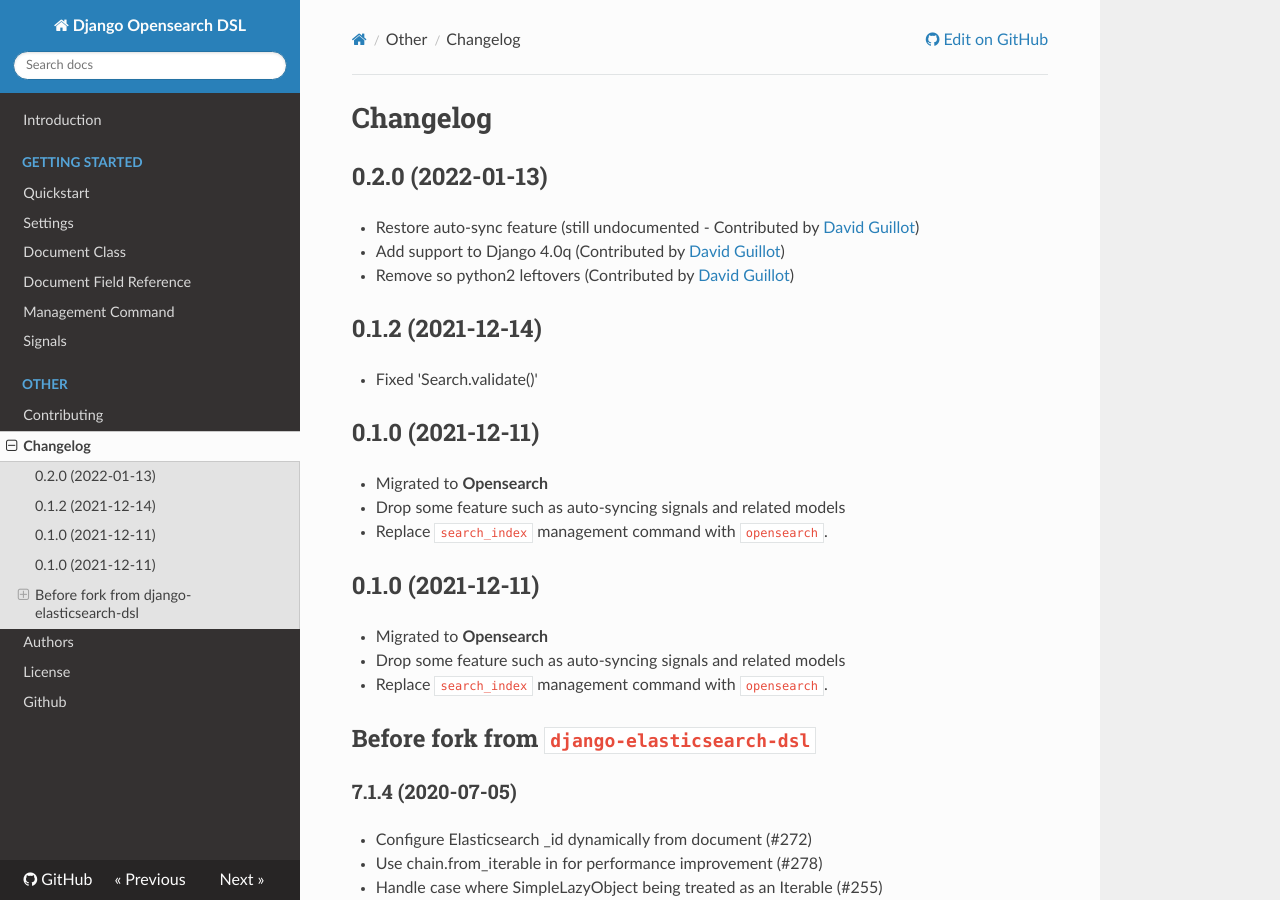
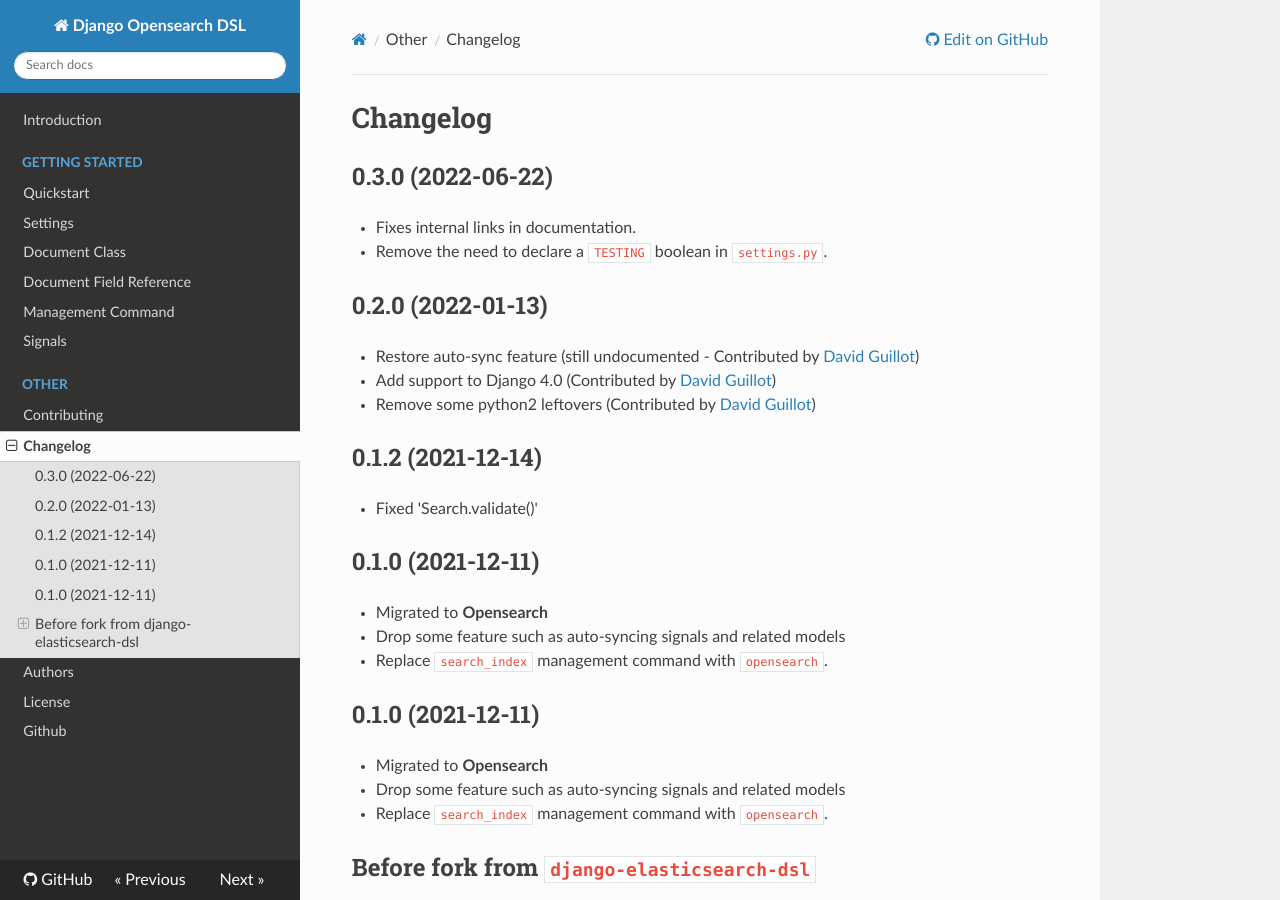
Before and after one commit to django-es/django-elasticsearch-dsl, an MkDocs documentation site: the page built from docs/CHANGELOG.md, in a window 1280 px wide and 900 px high. Built offline with MkDocs 1.6.1, drawn with Linux system fonts in a browser that asks for light colours; nearby versions of some CDN libraries.

Commit message:
Bump to 0.3.0

```diff
--- a/django_opensearch_dsl/__init__.py
+++ b/django_opensearch_dsl/__init__.py
@@ -5,7 +5,7 @@
 from .documents import Document  # noqa
 from .fields import *  # noqa
 
-__version__ = "0.2.0"
+__version__ = "0.3.0"
 
 
 def autodiscover():
--- a/docs/CHANGELOG.md
+++ b/docs/CHANGELOG.md
@@ -1,10 +1,15 @@
 # Changelog
+
+## 0.3.0 (2022-06-22)
+
+* Fixes internal links in documentation.
+* Remove the need to declare a `TESTING` boolean in `settings.py`.
 
 ## 0.2.0 (2022-01-13)
 
 * Restore auto-sync feature (still undocumented - Contributed by [David Guillot](https://github.com/David-Guillot))
-* Add support to Django 4.0q (Contributed by [David Guillot](https://github.com/David-Guillot))
-* Remove so python2 leftovers (Contributed by [David Guillot](https://github.com/David-Guillot))
+* Add support to Django 4.0 (Contributed by [David Guillot](https://github.com/David-Guillot))
+* Remove some python2 leftovers (Contributed by [David Guillot](https://github.com/David-Guillot))
 
 ## 0.1.2 (2021-12-14)
 
--- a/setup.py
+++ b/setup.py
@@ -36,7 +36,7 @@
 
 setup(
     name='django-opensearch-dsl',
-    version='0.2.0',
+    version='0.3.0',
     description="""Wrapper around opensearch-dsl-py for django models""",
     long_description=LONG_DESCRIPTION,
     long_description_content_type='text/markdown',
```
